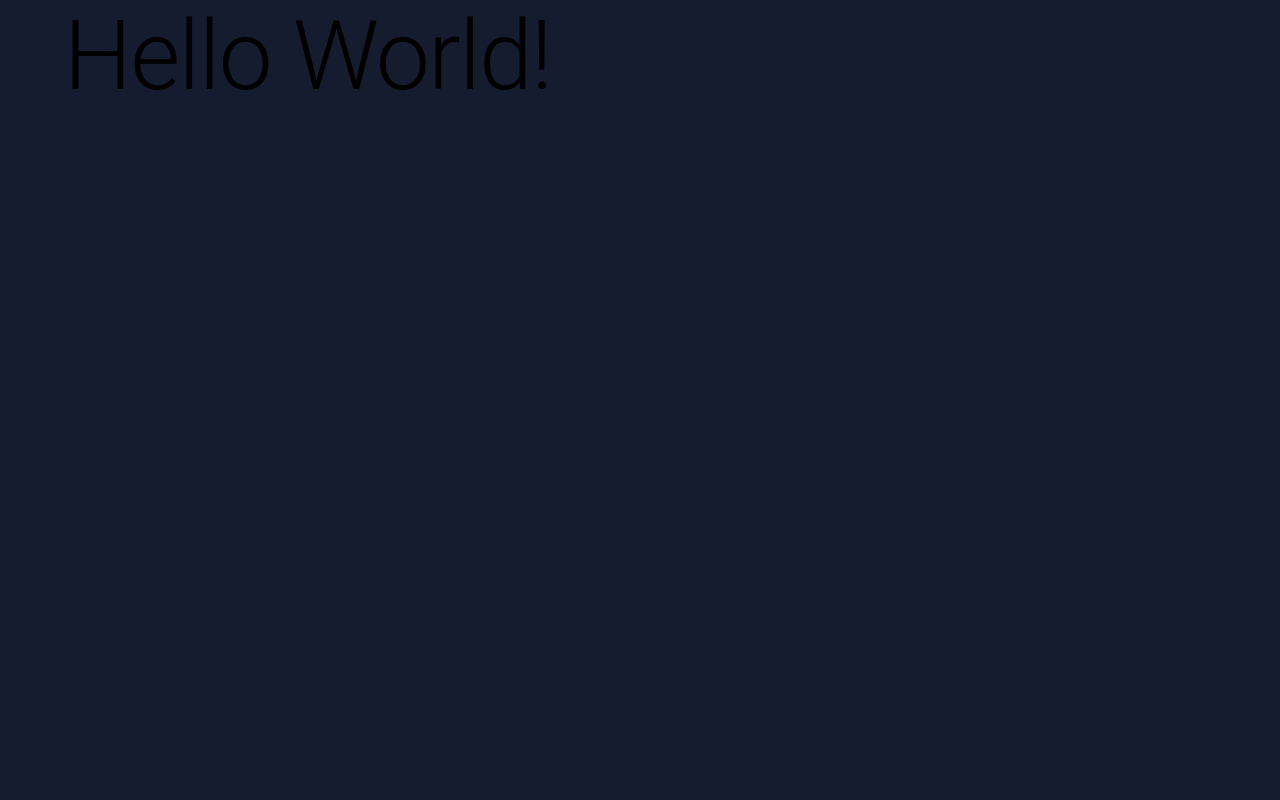
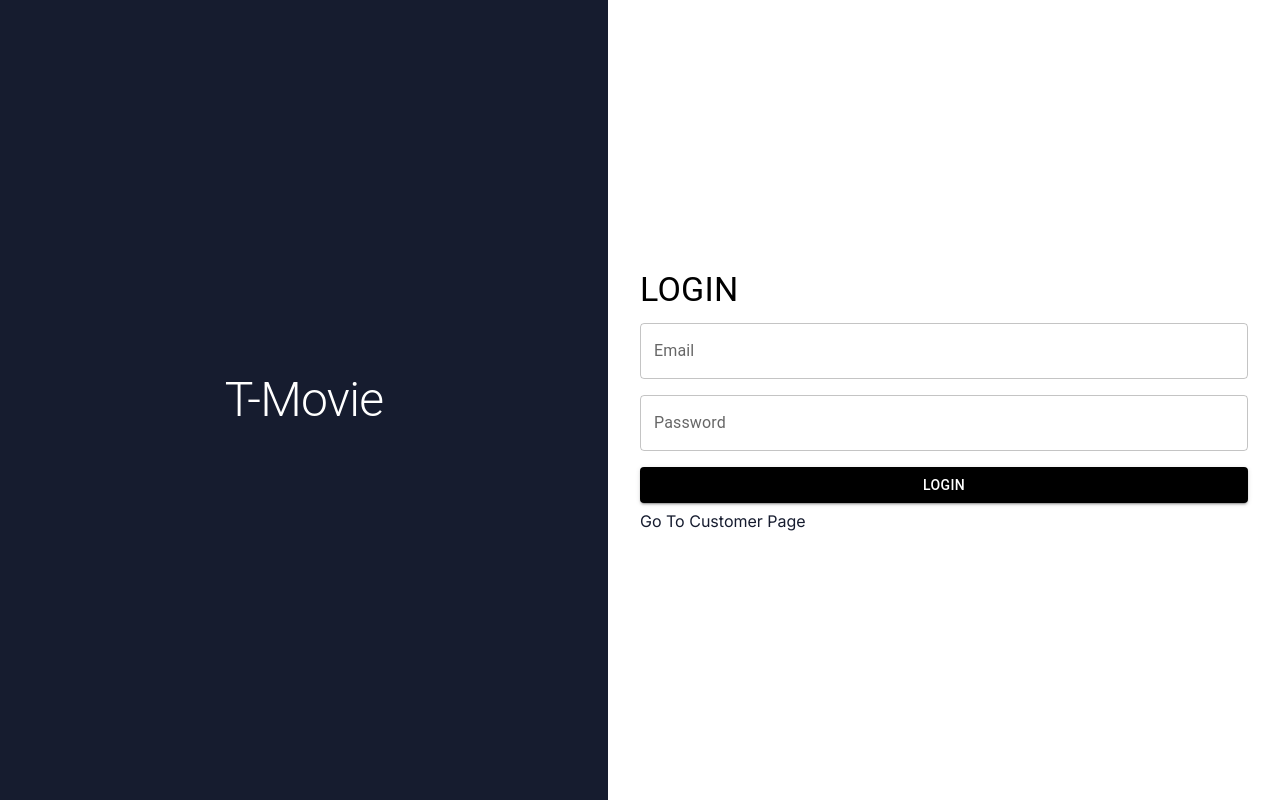
Before and after one commit to Uwancha/TV-APP-Front-End, a Next.js app: page / in a window 1280 px wide. Built offline with nearby package versions, Linux system fonts and the light colour scheme.

Commit message:
ui: Update customer pages

```diff
--- a/app/Components/TypeList.tsx
+++ b/app/Components/TypeList.tsx
@@ -5,8 +5,8 @@ import Link from 'next/link';
 const TypeList = ({ types } : { types : any}) => (
   <HorizontalScrollBox sx={{ display:'flex', alignItems:'center', gap:4, backgroundColor:'#161c2f', boxShadow: '1px -29px 48px 20px #161c2f inset', marginTop: 4, marginBottom:8, padding:2,}} >
     {types.map((type: any, index: any) => (
-      <Link href={`channel/1`} style={{color:'white',textDecoration:'none'}}>
-        <TypeItem key={index} name={type} />
+      <Link href={`channel/1`} key={index} style={{color:'white',textDecoration:'none'}}>
+        <TypeItem  name={type} />
       </Link>
     ))}
   </HorizontalScrollBox>
--- a/app/channel/components/Channels/ChannelsDesktop.tsx
+++ b/app/channel/components/Channels/ChannelsDesktop.tsx
@@ -6,7 +6,7 @@ import Sidebar from '../../../Components/Sidebar';
 import Logo from '../../../Components/Logo';
 import DateAndTime from '../../../Components/DateAndTime';
 import SearchComponent from '../../../Components/SearchComponent';
-import { AccountBoxRounded } from '@mui/icons-material';
+import { Profile } from '../../components/../../Components/Profile';
 
 const types = ['Live TV\'s', 'Movies', 'TV Shows', 'Sports'];
 
@@ -19,7 +19,7 @@ export const ChannelDesktop = ({data}:any) => (
           <Box sx={{display:'flex', alignItems:'center', gap:2, alignSelf:'flex-end'}}>
             <DateAndTime />
             <SearchComponent search='' setSearch={() => console.log('')}/>
-            <AccountBoxRounded fontSize='large' />
+            <Profile/>
           </Box>
         </Header>
         <Banner />
--- a/app/channel/components/programs/ProgramDesktop.tsx
+++ b/app/channel/components/programs/ProgramDesktop.tsx
@@ -2,10 +2,11 @@ import { Box, Grid, Link, Typography } from '@mui/material'
 import CategoryList from '../../../Components/CategoryList';
 import DateAndTime from '../../../Components/DateAndTime';
 import SearchComponent from '../../../Components/SearchComponent';
-import { AccountBox, NavigateBefore } from '@mui/icons-material';
+import { NavigateBefore } from '@mui/icons-material';
 import ProgramList from './ProgramList';
 import Navigation from '../../../Components/Navigation';
 import { useEffect, useState } from 'react';
+import { Profile } from '../../../Components/Profile';
 
 export default function ProgramDesktop({ data, id } : { data: any, id: string }) {
     const [searchQuery, setSearchQuery] = useState('');
@@ -37,7 +38,7 @@ export default function ProgramDesktop({ data, id } : { data: any, id: string })
                     <Box sx={{display:'flex', alignItems:'center', justifyContent:'space-between', gap:2}}>
                         <DateAndTime />
                         <SearchComponent search={searchQuery} setSearch={setSearchQuery}/>
-                        <AccountBox />
+                        <Profile />
                     </Box>
                 </Box>
                 <CategoryList channelID={id} />
--- a/app/channel/components/programs/ProgramList.tsx
+++ b/app/channel/components/programs/ProgramList.tsx
@@ -5,7 +5,7 @@ export default function ProgramList({programs}:any) {
     return (
     <Grid container spacing={4}>
         {programs.map((movie:any) => (
-            <Grid item xs={12} md={6} xl={4} lg={3}>
+            <Grid key={movie.id} item xs={12} md={6} xl={4} lg={3}>
                 <MovieCard key={movie.id} movie={movie}/>
             </Grid>
         ))}
--- a/app/page.tsx
+++ b/app/page.tsx
@@ -1,11 +1,84 @@
-import { Container, Typography } from "@mui/material";
+'use client'
 
-export default function Login() {
+import React from 'react';
+import { Box, TextField, Button, Typography } from '@mui/material';
+import { styled } from '@mui/system';
+import Link from 'next/link';
+
+const LoginContainer = styled(Box)(({ theme }) => ({
+  display: 'flex',
+  height: '100vh',
+  [theme.breakpoints.down('md')]: {
+    flexDirection: 'column',
+  },
+}));
+
+const LogoContainer = styled(Box)(({ theme }) => ({
+  flex: 1,
+  display: 'flex',
+  justifyContent: 'center',
+  alignItems: 'center',
+  backgroundColor: '#161c2f',
+  [theme.breakpoints.down('md')]: {
+    padding: theme.spacing(2),
+  },
+}));
+
+const LoginFormContainer = styled(Box)(({ theme }) => ({
+  flex: 1,
+  display: 'flex',
+  flexDirection: 'column',
+  justifyContent: 'center',
+  backgroundColor: 'white',
+  padding: theme.spacing(4),
+  [theme.breakpoints.down('md')]: {
+    padding: theme.spacing(2),
+  },
+}));
+
+const Form = styled('form')(({ theme }) => ({
+  display: 'flex',
+  flexDirection: 'column',
+  gap: theme.spacing(2),
+}));
+
+export default function LoginPage() {
   return (
-    <Container>
-      <Typography variant="h1">
-        Hello World!
-      </Typography>
-    </Container>
+    <LoginContainer>
+      <LogoContainer>
+        <Typography variant="h1" style={{ color: 'white', fontSize: '3rem' }}>
+          T-Movie
+        </Typography>
+      </LogoContainer>
+      <LoginFormContainer>
+        <Typography variant="h4" gutterBottom>
+          LOGIN
+        </Typography>
+        <Form>
+          <TextField
+            label="Email"
+            variant="outlined"
+            fullWidth
+          />
+
+          <TextField
+            label="Password"
+            variant="outlined"
+            type="password"
+            fullWidth
+          />
+          <Link href={'/dashboard'}>
+            <Button type="submit" variant="contained" fullWidth sx={{backgroundColor:'black'}}>
+              Login
+            </Button>
+          </Link>
+        </Form>
+        <Box style={{ marginTop: 8}}>
+          <Link href={'/channel'} style={{textDecoration:'none', color: '#161c2f', marginTop: 8}}>
+            Go To Customer Page
+          </Link>
+        </Box>
+      </LoginFormContainer>
+    </LoginContainer>
   );
-}
+};
```
Also changed, not shown: app/Components/Banner.tsx (+4 -4 lines), app/Components/Profile.tsx (added, +44 -0 lines), app/favorites/components/desktopComponent.tsx (+4 -4 lines), app/favorites/components/mobileComponent.tsx (+5 -4 lines), app/watchlater/components/desktopComponent.tsx (+4 -3 lines), app/watchlater/components/mobileComponent.tsx (+5 -4 lines).
